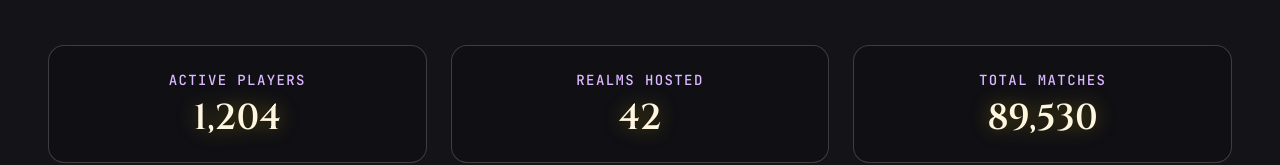
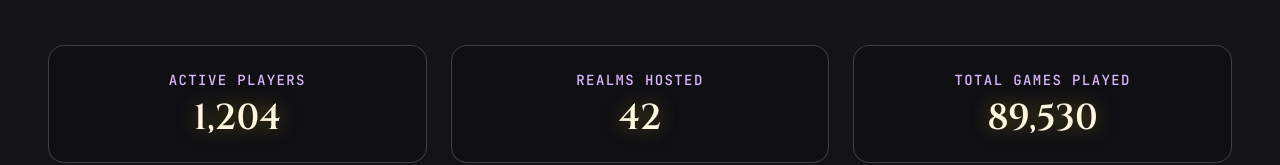
Before and after one commit to vkn-can-code/Unified-Gaming-Platform, a React (Vite) app in the folder Platform/portal/: page / in a window 1280 px wide. Shown: the part 717-882 px from the top of the page. Built offline with nearby package versions, Linux system fonts and the light colour scheme; no server answers; a web font is replaced by a local one.

Commit message:
Update stats label to Total Games Played

```diff
--- a/Platform/portal/src/pages/Home.jsx
+++ b/Platform/portal/src/pages/Home.jsx
@@ -87,7 +87,7 @@ export default function Home() {
             </div>
           </div>
           <div className="glass-card rounded-2xl p-6 text-center border border-primary/20 hover:border-primary/50 transition-colors">
-            <h4 className="text-secondary text-sm font-label-caps uppercase tracking-widest mb-2">Total Matches</h4>
+            <h4 className="text-secondary text-sm font-label-caps uppercase tracking-widest mb-2">Total Games Played</h4>
             <div className="text-4xl font-headline-lg text-primary drop-shadow-[0_0_10px_rgba(233,196,0,0.4)]">
               <AnimatedCounter value={stats.totalMatches} />
             </div>
```
